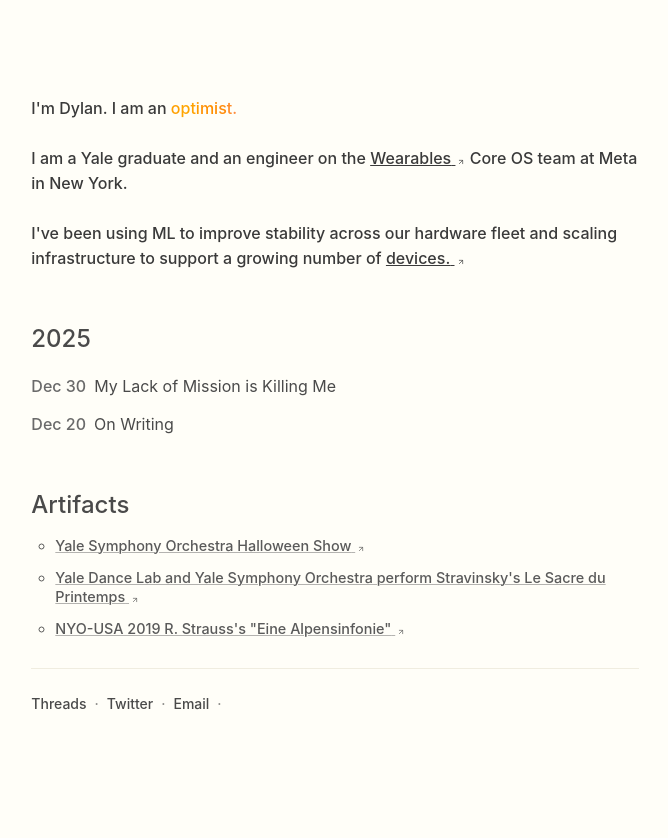
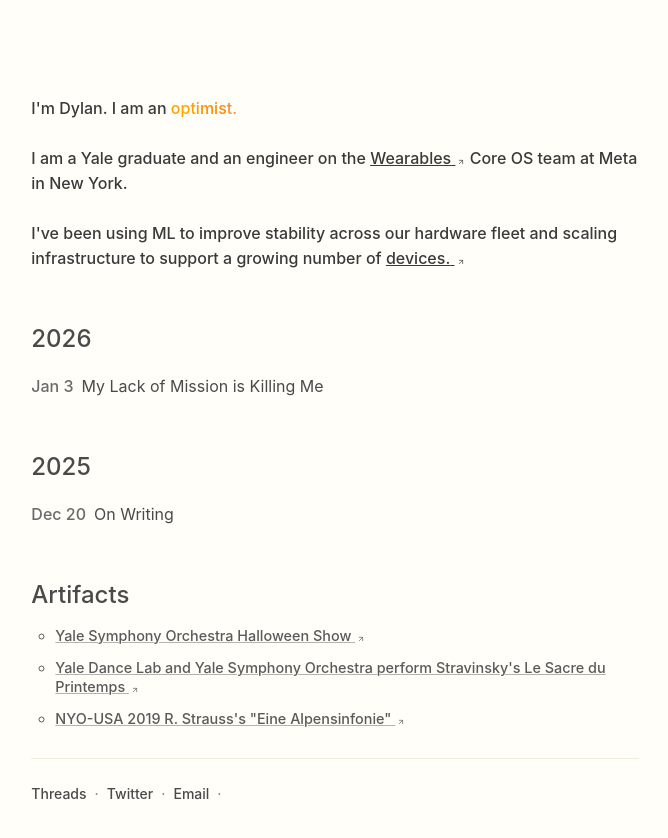
Before and after one commit to dylanfernandezdelara/dylanfdl_website, a Next.js app: page /about in a window 1280 px wide. Shown: the top 838 px of the page, without its empty margins (305-973 px from the left). Built offline with nearby package versions, Linux system fonts and the light colour scheme; no server answers.

Commit message:
Update Yale Symphony Orchestra Halloween Show link

```diff
--- a/app/about/page.tsx
+++ b/app/about/page.tsx
@@ -81,7 +81,7 @@ export default function About() {
 
           <ul className="about-list" style={ARTIFACTS_LIST_STYLES}>
             <li style={ARTIFACTS_LIST_ITEM_STYLES}>
-              <ExternalLink href="https://youtu.be/WlSkFFIchMw?si=A3N296fd7kTbMch1" thinGreyUnderline allowWrap>
+              <ExternalLink href="https://youtu.be/WlSkFFIchMw?si=mGwrEpNj6yfEMmcc" thinGreyUnderline allowWrap>
                 Yale Symphony Orchestra Halloween Show
               </ExternalLink>
             </li>
--- a/content/essays/my-lack-of-mission-is-killing-me.md
+++ b/content/essays/my-lack-of-mission-is-killing-me.md
@@ -1,6 +1,6 @@
 ---
 title: "My Lack of Mission is Killing Me"
-date: "2025-12-30"
+date: "2026-01-03"
 excerpt: ""
 ---
 
```
Also changed, not shown: .cursor/commands/commit.md (deleted).
